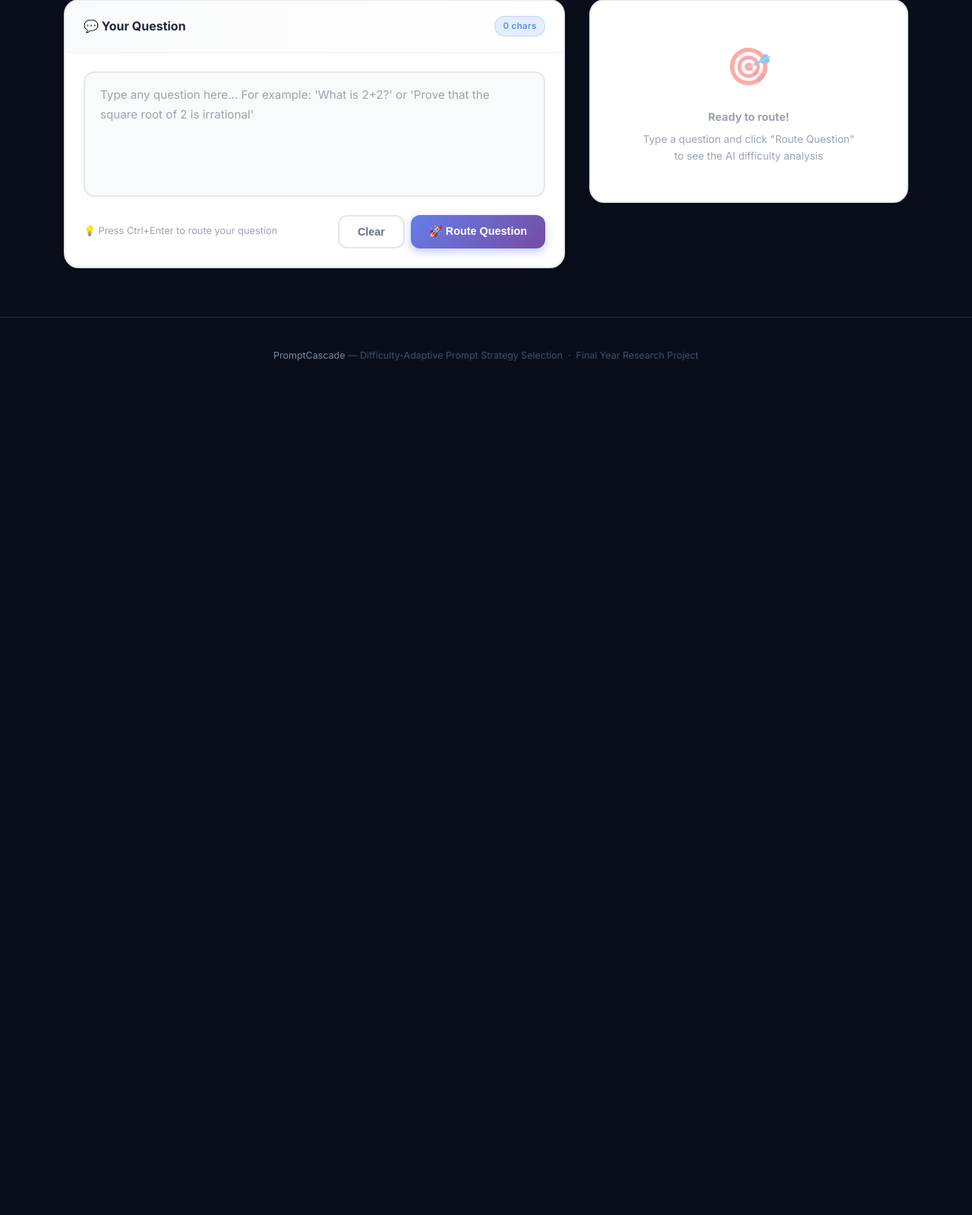
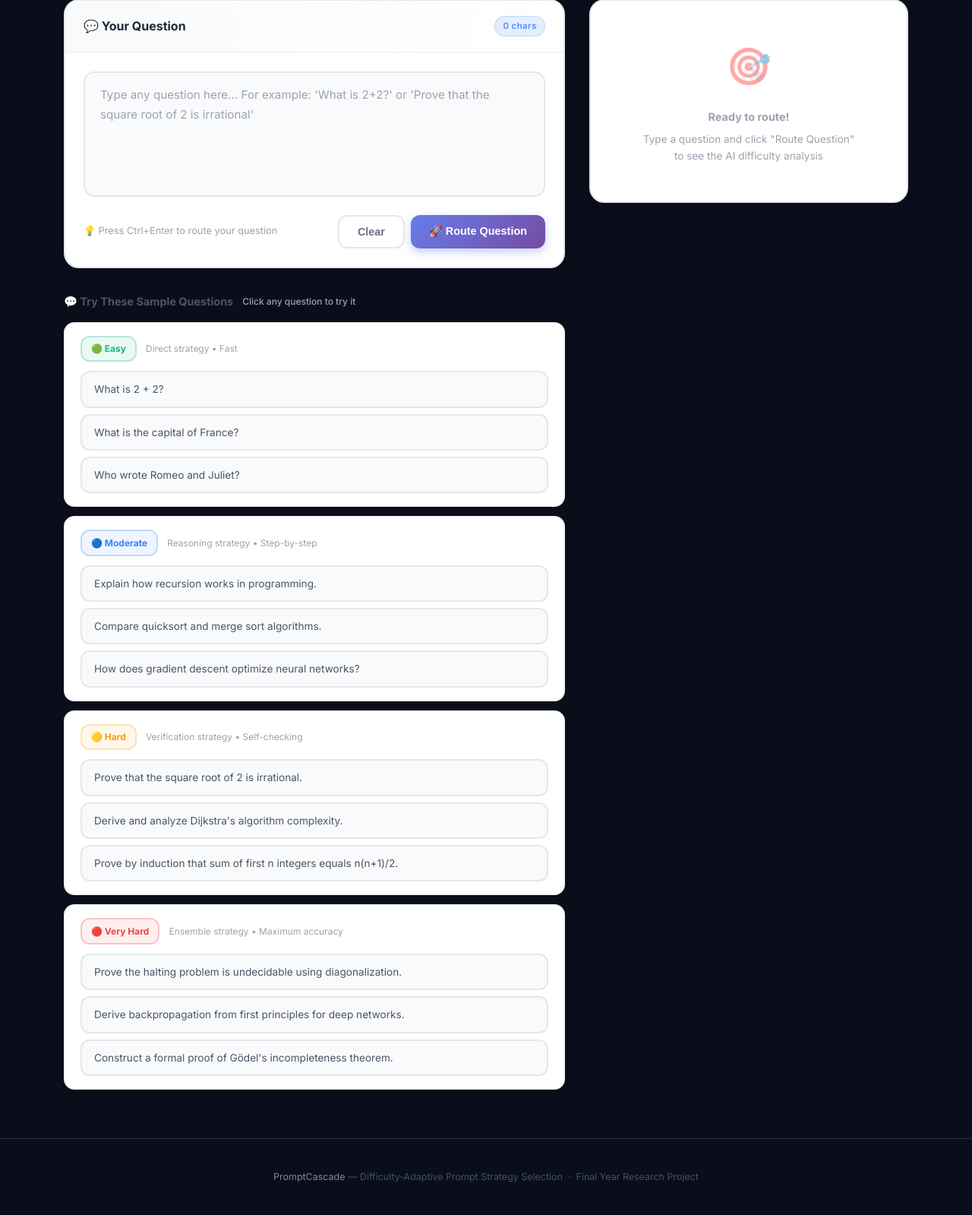
Before and after one commit to MADHUSHREE2006/PromptCascade, a Flask app: page /demo in a window 1280 px wide. Shown: the part 638-2237 px from the top of the page at 76% size. Before the commit the page ends 1113 px from the top, so only its background shows below. Run offline with Flask 3, Linux system fonts and the light colour scheme.

Commit message:
Add chat-style sample questions below input area

```diff
--- a/frontend/templates/demo.html
+++ b/frontend/templates/demo.html
@@ -413,6 +413,61 @@
   }
 }
 
+/* Sample Questions Chat Style */
+.sample-chat-group {
+  background: white;
+  border: 2px solid #f3f4f6;
+  border-radius: 14px;
+  padding: 1rem 1.25rem;
+  transition: all 0.3s ease;
+}
+.sample-chat-group:hover {
+  border-color: #e5e7eb;
+  box-shadow: 0 2px 8px rgba(0,0,0,0.05);
+}
+.sample-chat-label {
+  display: flex;
+  align-items: center;
+  gap: 0.75rem;
+  margin-bottom: 0.75rem;
+}
+.sample-badge {
+  font-size: 0.75rem;
+  font-weight: 700;
+  padding: 0.35rem 0.75rem;
+  border-radius: 12px;
+  border: 2px solid;
+  display: inline-flex;
+  align-items: center;
+  gap: 0.35rem;
+}
+.sample-chat-messages {
+  display: flex;
+  flex-direction: column;
+  gap: 0.5rem;
+}
+.sample-message {
+  background: #f9fafb;
+  border: 2px solid #e5e7eb;
+  border-radius: 12px;
+  padding: 0.75rem 1rem;
+  font-size: 0.85rem;
+  color: #4b5563;
+  cursor: pointer;
+  transition: all 0.25s ease;
+  line-height: 1.5;
+}
+.sample-message:hover {
+  background: white;
+  border-color: #667eea;
+  color: #667eea;
+  transform: translateX(4px);
+  box-shadow: 0 2px 8px rgba(102,126,234,0.15);
+}
+.sample-message:active {
+  transform: translateX(2px);
+}
+
 /* History Section */
 .history-section {
   margin-top: 2rem;
@@ -559,6 +614,80 @@
               >
                 🚀 Route Question
               </button>
+            </div>
+          </div>
+        </div>
+      </div>
+
+      <!-- Sample Questions -->
+      <div style="margin-top: 2rem">
+        <div style="display: flex; align-items: center; gap: 0.75rem; margin-bottom: 1rem">
+          <h3 style="font-size: 0.9rem; font-weight: 700; color: #4b5563">
+            💬 Try These Sample Questions
+          </h3>
+          <span style="font-size: 0.75rem; color: #9ca3af; font-weight: 500">
+            Click any question to try it
+          </span>
+        </div>
+
+        <div style="display: flex; flex-direction: column; gap: 0.75rem">
+          <!-- Easy Questions -->
+          <div class="sample-chat-group">
+            <div class="sample-chat-label">
+              <span class="sample-badge" style="background: #10b98115; color: #10b981; border-color: #10b98140">
+                🟢 Easy
+              </span>
+              <span style="font-size: 0.75rem; color: #9ca3af">Direct strategy • Fast</span>
+            </div>
+            <div class="sample-chat-messages">
+              <div class="sample-message" onclick="tryQuestion(this)">What is 2 + 2?</div>
+              <div class="sample-message" onclick="tryQuestion(this)">What is the capital of France?</div>
+              <div class="sample-message" onclick="tryQuestion(this)">Who wrote Romeo and Juliet?</div>
+            </div>
+          </div>
+
+          <!-- Moderate Questions -->
+          <div class="sample-chat-group">
+            <div class="sample-chat-label">
+              <span class="sample-badge" style="background: #3b82f615; color: #3b82f6; border-color: #3b82f640">
+                🔵 Moderate
+              </span>
+              <span style="font-size: 0.75rem; color: #9ca3af">Reasoning strategy • Step-by-step</span>
+            </div>
+            <div class="sample-chat-messages">
+              <div class="sample-message" onclick="tryQuestion(this)">Explain how recursion works in programming.</div>
+              <div class="sample-message" onclick="tryQuestion(this)">Compare quicksort and merge sort algorithms.</div>
+              <div class="sample-message" onclick="tryQuestion(this)">How does gradient descent optimize neural networks?</div>
+            </div>
+          </div>
+
+          <!-- Hard Questions -->
+          <div class="sample-chat-group">
+            <div class="sample-chat-label">
+              <span class="sample-badge" style="background: #f59e0b15; color: #f59e0b; border-color: #f59e0b40">
+                🟡 Hard
+              </span>
+              <span style="font-size: 0.75rem; color: #9ca3af">Verification strategy • Self-checking</span>
+            </div>
+            <div class="sample-chat-messages">
+              <div class="sample-message" onclick="tryQuestion(this)">Prove that the square root of 2 is irrational.</div>
+              <div class="sample-message" onclick="tryQuestion(this)">Derive and analyze Dijkstra's algorithm complexity.</div>
+              <div class="sample-message" onclick="tryQuestion(this)">Prove by induction that sum of first n integers equals n(n+1)/2.</div>
+            </div>
+          </div>
+
+          <!-- Very Hard Questions -->
+          <div class="sample-chat-group">
+            <div class="sample-chat-label">
+              <span class="sample-badge" style="background: #ef444415; color: #ef4444; border-color: #ef444440">
+                🔴 Very Hard
+              </span>
+              <span style="font-size: 0.75rem; color: #9ca3af">Ensemble strategy • Maximum accuracy</span>
+            </div>
+            <div class="sample-chat-messages">
+              <div class="sample-message" onclick="tryQuestion(this)">Prove the halting problem is undecidable using diagonalization.</div>
+              <div class="sample-message" onclick="tryQuestion(this)">Derive backpropagation from first principles for deep networks.</div>
+              <div class="sample-message" onclick="tryQuestion(this)">Construct a formal proof of Gödel's incompleteness theorem.</div>
             </div>
           </div>
         </div>
@@ -871,5 +1000,15 @@
     history = [];
     renderHistory();
   }
+
+  // Try sample question
+  function tryQuestion(el) {
+    const question = el.textContent.trim();
+    qInput.value = question;
+    qInput.dispatchEvent(new Event("input"));
+    // Scroll to top to see the input
+    qInput.scrollIntoView({ behavior: 'smooth', block: 'center' });
+    qInput.focus();
+  }
 </script>
 {% endblock %}
```
